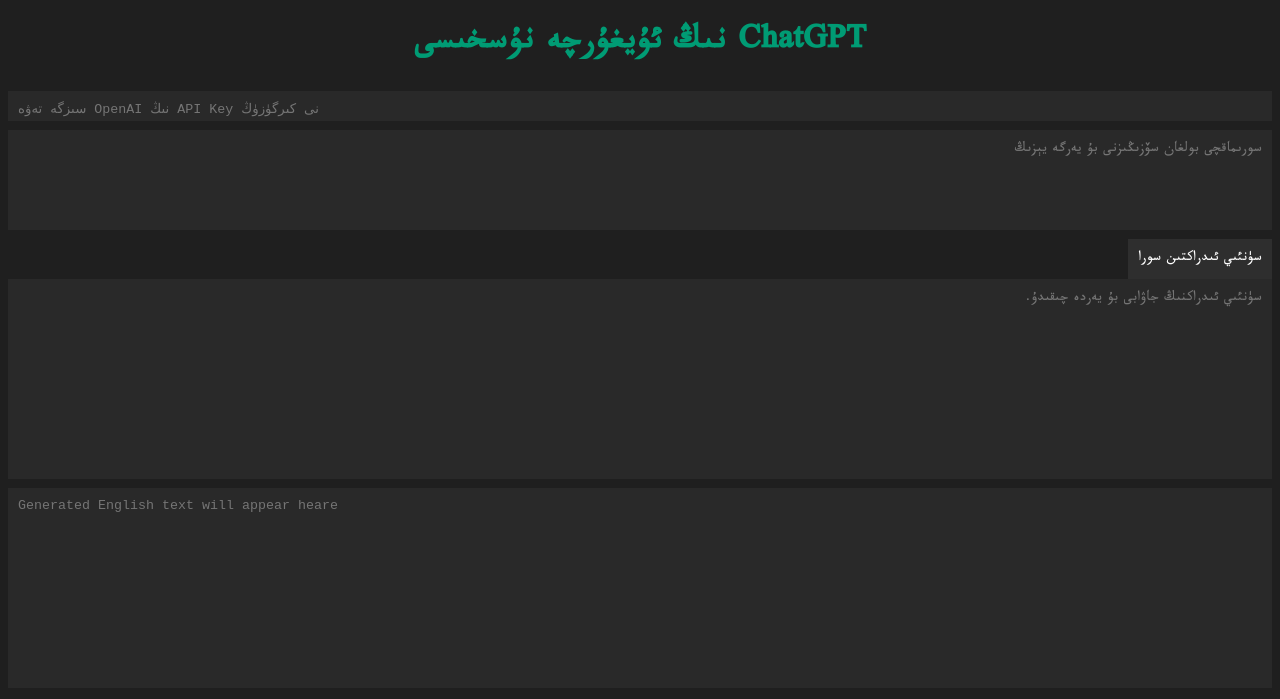
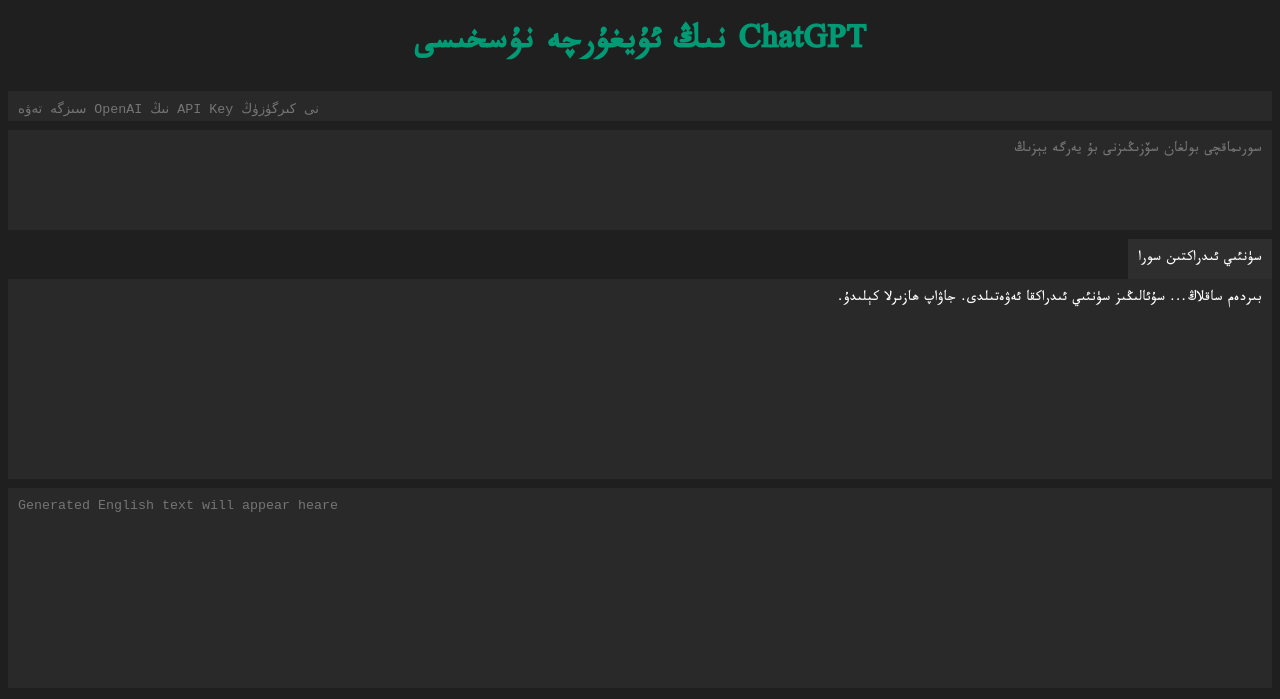
Before and after one commit to UyCoder/gpt-uyghur, a website: page index.html in a window 1280 px wide. Both pictures are taken after a click on the button "سۈنئىي ئىدراكتىن سورا". Shown: the top 699 px of the page. Drawn offline with Linux system fonts and the light colour scheme; no server answers.

```diff
--- a/index.html
+++ b/index.html
@@ -137,7 +137,6 @@
 
 
 <script>
-
     const submitButton = document.getElementById('submit');
     const inputField = document.getElementById('input');
     const apiKeys = document.getElementById('inputAPIKey');
@@ -145,6 +144,7 @@
     const outputFieldEn = document.getElementById('outputEn');
 
     submitButton.addEventListener('click', async () => {
+        outputField.value = 'بىردەم ساقلاڭ... سۇئالىڭىز سۈنئىي ئىدراكقا ئەۋەتىلدى. جاۋاپ ھازىرلا كېلىدۇ.';
         // get input text as inputText variable
         const inputText = inputField.value;
 
@@ -171,7 +171,6 @@
         const responseData = await response.json();
         const generatedText = responseData.choices[0].message.content;
 
-
         outputFieldEn.value = generatedText;
 
         // 3. translate the englsih generatedText to UyghurResponse
```
